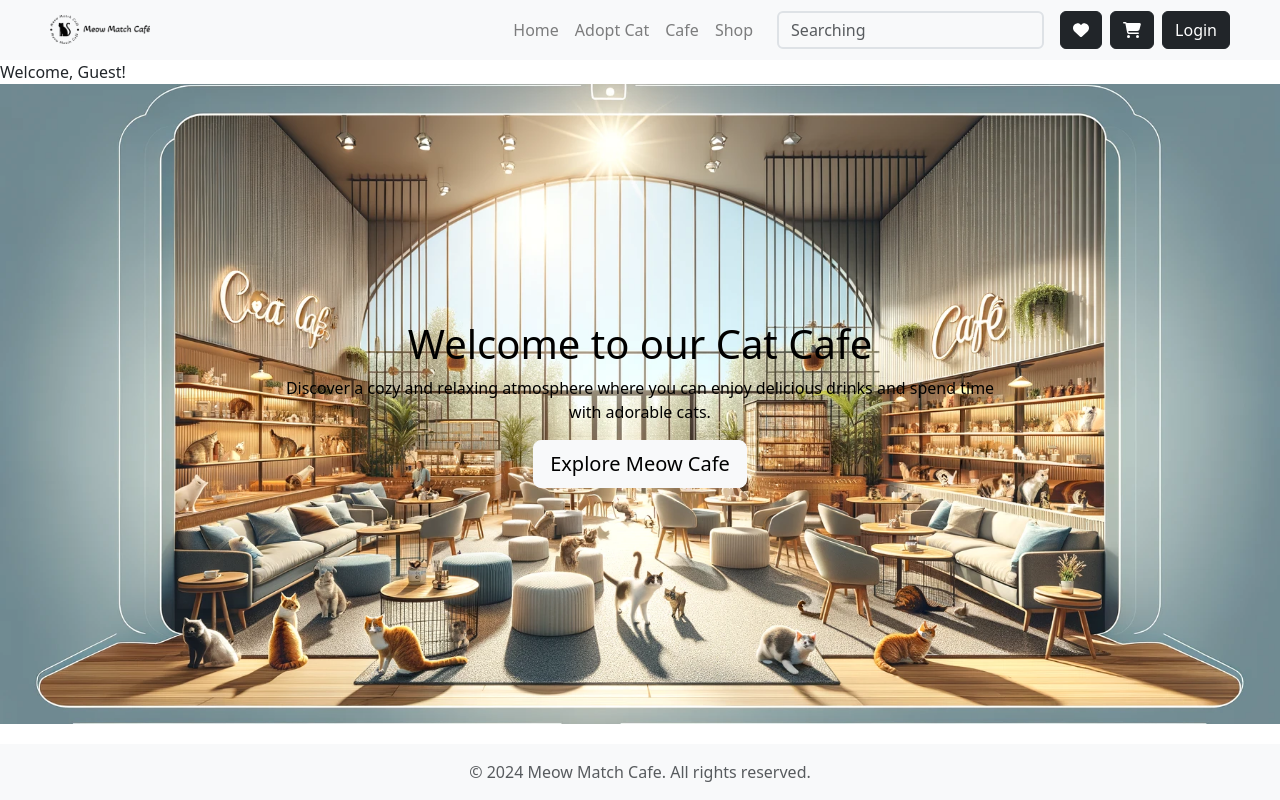
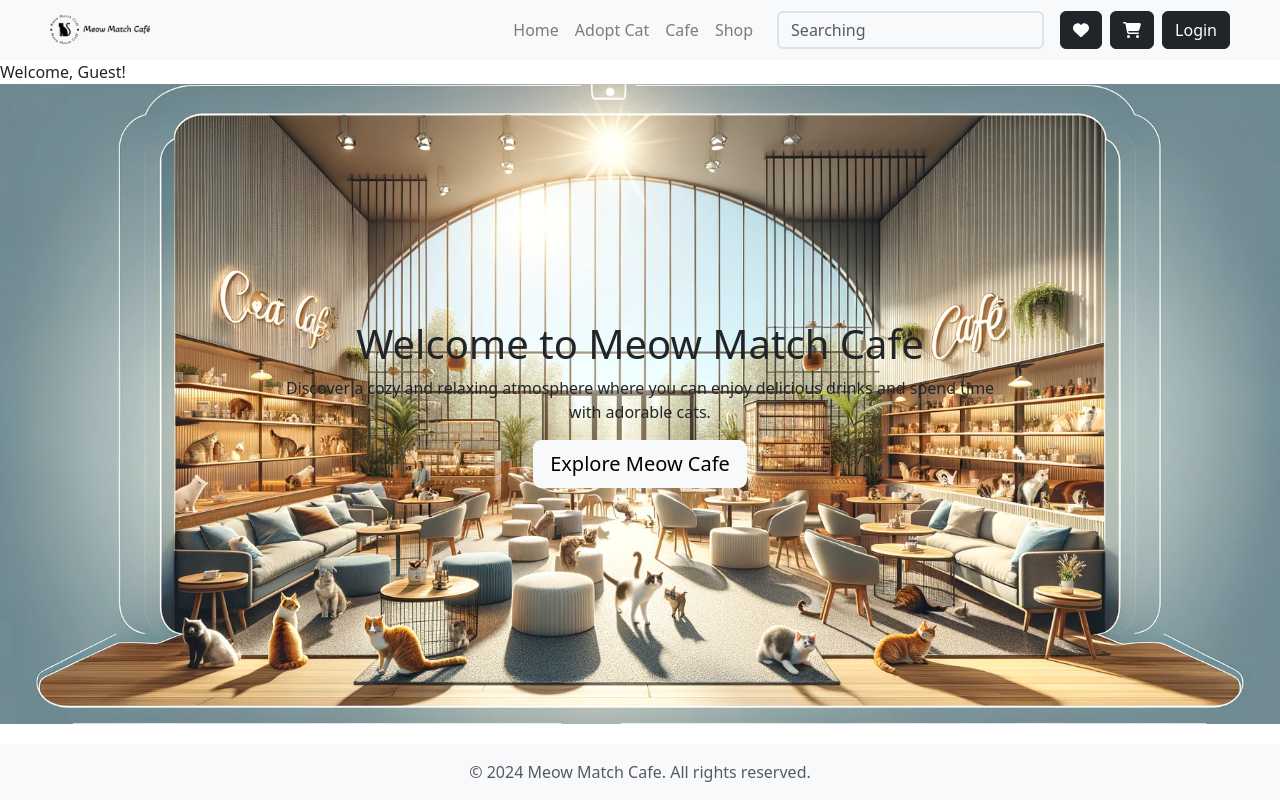
Before and after one commit to BuBuCatt/Cat-cafe-react, a React (Create React App) app in the folder cat-cafe/: page / in a window 1280 px wide. Built offline with nearby package versions, Linux system fonts and the light colour scheme.

Commit message:
fixed the herosection

```diff
--- a/cat-cafe/src/components/HeroSection.js
+++ b/cat-cafe/src/components/HeroSection.js
@@ -9,8 +9,8 @@ function HeroSection(){
         <div className="hero-section" style={{ backgroundImage: `url(${heroImage})`, backgroundSize: 'cover', backgroundPosition: 'center' }}>
         <Container>
           <Row className="justify-content-center align-items-center" style={{ minHeight: '80vh' }}>
-            <Col md={8} className="text-center " style={{ color: 'black' }}>
-              <h1 >Welcome to our Cat Cafe</h1>
+            <Col md={8} className="text-center " style={{ color: 'dark-gray' }}>
+              <h1 >Welcome to Meow Match Cafe</h1>
               <p>Discover a cozy and relaxing atmosphere where you can enjoy delicious drinks and spend time with adorable cats.</p>
               <Button variant="light" size="lg">Explore Meow Cafe</Button>
             </Col>
```
